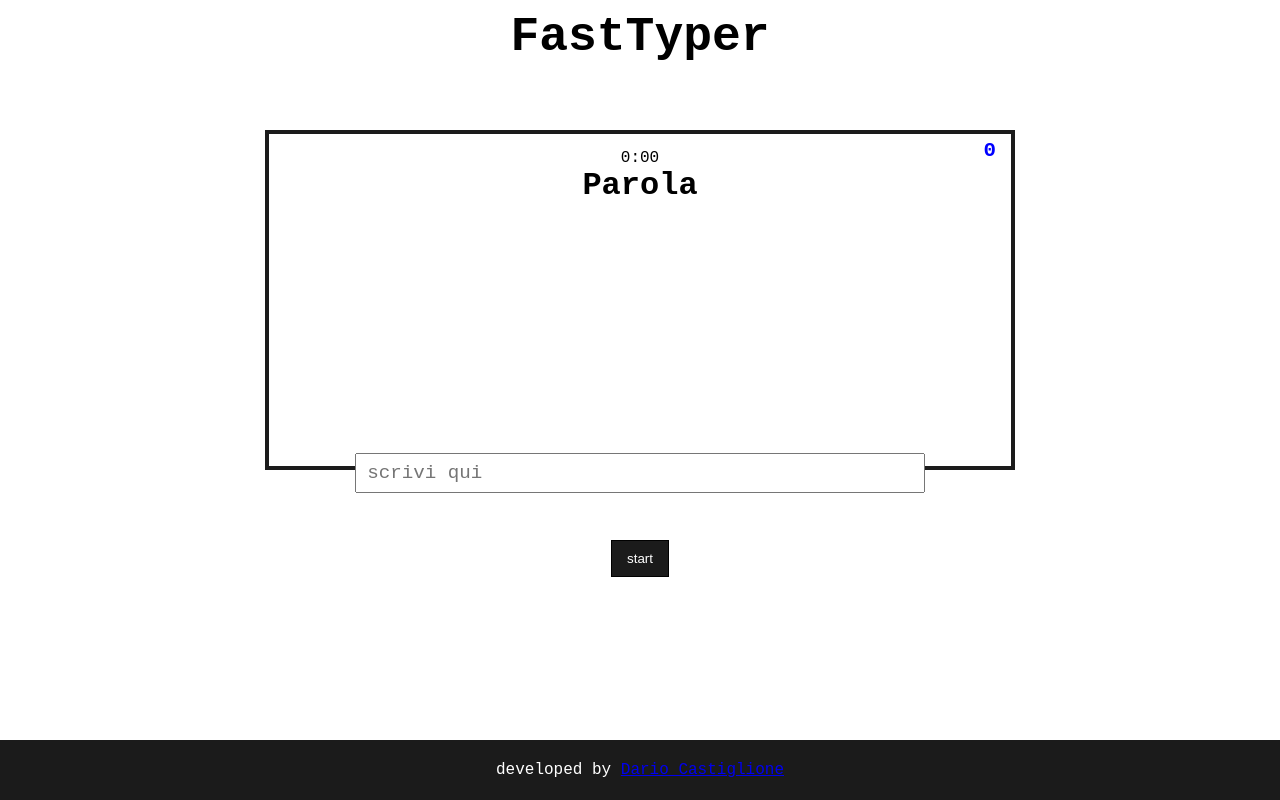
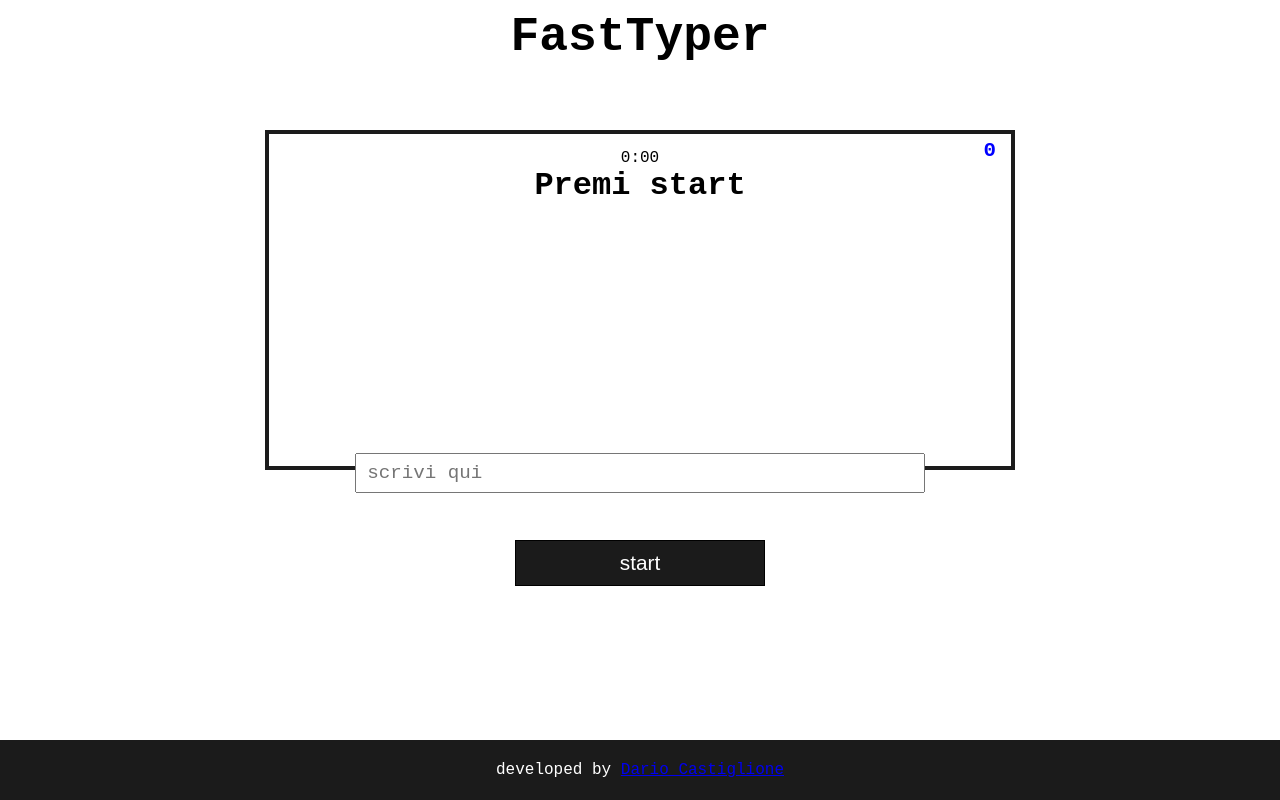
Before and after one commit to Dario-Castiglione/Fast-Typer, a plain HTML site: page index.html in a window 1280 px wide. Drawn offline with Linux system fonts and the light colour scheme.

Commit message:
change title

```diff
--- a/css/style.css
+++ b/css/style.css
@@ -132,4 +132,9 @@ footer {
   display: block;
   margin: 45px auto 0;
 }
+
+.startBtn {
+  width: 250px;
+  font-size: 1.3rem;
+}
 /*# sourceMappingURL=style.css.map */
--- a/index.html
+++ b/index.html
@@ -26,7 +26,7 @@
                 <div class="score">0</div>
             </div>
             <div class="word">
-                <p>Parola</p>
+                <p>Premi start</p>
             </div>
             <form action="#">
                 <input id="txt" type="text" placeholder="scrivi qui">
--- a/js/app.js
+++ b/js/app.js
@@ -32,6 +32,7 @@ function gameStop() {
     timeText.innerText = `00:${time}`;
     scoreText.innerText = score;
     inputText.value = ""
+    word.innerText = "Premi start";
 }
 function startCounter() {
     timeText.innerText = `00:${time}`
```
